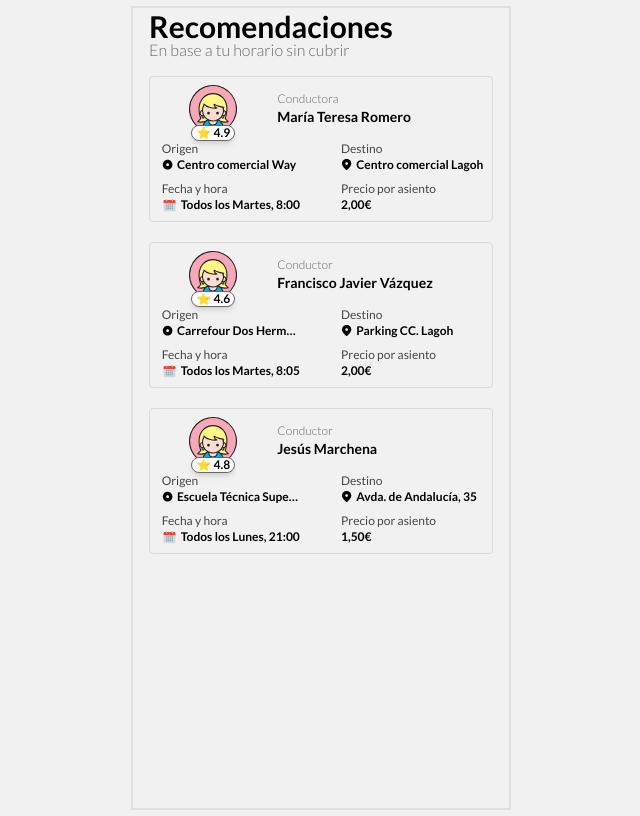
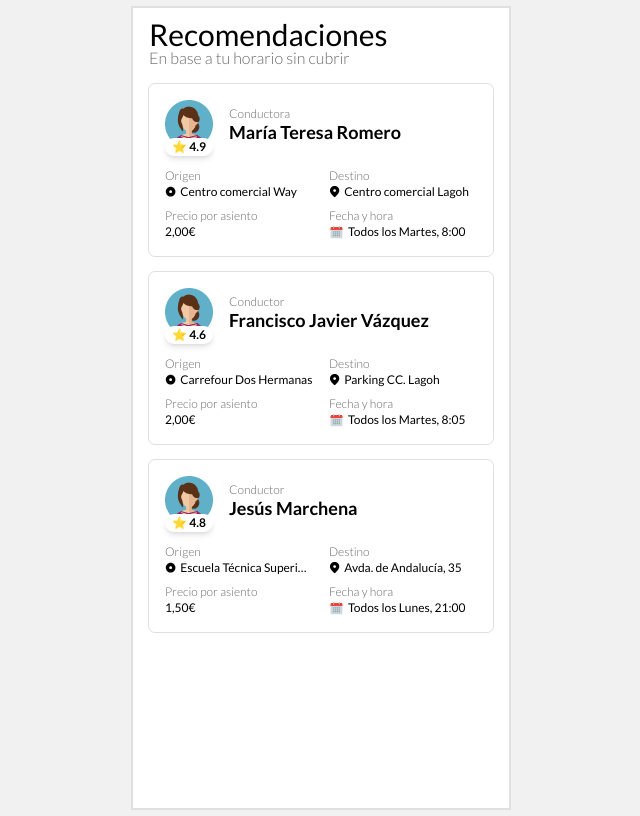
Before and after one commit to ISPP-Grupo5/BugaLink, a Next.js app in the folder bugalink-frontend/: page /recommendations in a window 1280 px wide. Shown: the whole page, without its empty margins (319-959 px from the left). Built offline with nearby package versions, Linux system fonts and the light colour scheme.

Commit message:
feat: add pending requests route, overall refactor

```diff
--- /dev/null
+++ b/bugalink-frontend/components/avatarWithRating/index.tsx
@@ -0,0 +1,10 @@
+export default function AvatarWithRating({ avatar, rating }) {
+  return (
+    <div className="relative">
+      <img src={avatar}></img>
+      <div className="absolute -bottom-2 right-0 left-0 rounded-full shadow-md text-xs text-center font-semibold py-[0.05rem] bg-white">
+        <p>⭐️ {rating}</p>
+      </div>
+    </div>
+  );
+}
--- a/bugalink-frontend/components/buttons/Back/index.tsx
+++ b/bugalink-frontend/components/buttons/Back/index.tsx
@@ -35,7 +35,8 @@ export function BackButtonText({ text, className = '' }: Params) {
   return (
     <div
       className={
-        'sticky flex flex-row bg-white w-full z-50 px-4 py-3 ' + className
+        'sticky top-0 flex flex-row bg-white w-full z-50 px-4 pt-5 pb-4 ' +
+        className
       }
     >
       <button
@@ -56,7 +57,7 @@ export function BackButtonText({ text, className = '' }: Params) {
             d="M10 19l-7-7m0 0l7-7m-7 7h18"
           />
         </svg>
-        <span className="font-semibold text-2xl">{text}</span>
+        <span className="text-2xl">{text}</span>
       </button>
     </div>
   );
--- a/bugalink-frontend/components/cards/recommendation/index.tsx
+++ b/bugalink-frontend/components/cards/recommendation/index.tsx
@@ -1,70 +1,71 @@
-import React from 'react';
-import Avatar from '/public/assets/avatar.svg';
+import AvatarWithRating from '../../avatarWithRating';
+import Calendar from '/public/assets/calendar.svg';
 import MapPin from '/public/assets/map-pin.svg';
 import OrigenPin from '/public/assets/origen-pin.svg';
-import Calendar from '/public/assets/calendar.svg';
 
 export default function TripCard({
   type,
   rating,
   name,
   avatar,
+  gender,
   origin,
   destination,
   date,
   price,
+  className = '',
 }) {
+  const isDriver = type === 'driver';
+  const isMale = gender === 'M';
+
+  // Role depending on isDriver and gender
+  const role = isDriver
+    ? isMale
+      ? 'Conductor'
+      : 'Conductora'
+    : isMale
+    ? 'Pasajero'
+    : 'Pasajera';
+
   return (
-    <div className="card border-border-color border-solid border rounded mb-5 pb-2 w-11/12">
-      <div className="grid grid-cols-3 gap-x-10 items-center">
-        <div className="grid place-items-center mt-2 justify-end relative">
-          {/* <img src={avatar} /> */}
-          <Avatar />
-          <button
-            className="flex items-center justify-center border-gray border-solid border rounded-full
-            shadow-md text-black font-lato font-semibold text-xs bg-white relative -mt-2 w-11 h-4"
-          >
-            ⭐ {rating}
-          </button>
-        </div>
-        <span className="font-lato font-thin text-xs text-gray col-span-2">
-          {type}
-          <p className="font-lato font-bold text-sm text-black">{name}</p>
-        </span>
-      </div>
-      <div className="grid grid-cols-2 gap-x-10 gap-y-0 grid-rows-2 mb-2">
-        <span className="font-lato text-xs text-dark-grey ml-3">Origen</span>
-        <span className="font-lato text-xs text-dark-grey mr-2">Destino</span>
-        <span className=" flex items-center font-lato font-bold text-xs ml-3">
-          <span>
-            <OrigenPin />
-          </span>
-          <span className="truncate ml-1">{origin}</span>
-        </span>
-        <span className="flex items-center font-lato font-bold text-xs mr-2">
-          <span>
-            <MapPin />
-          </span>
-          <span className="truncate ml-1">{destination}</span>
-        </span>
-      </div>
-      <div className="grid grid-cols-2 gap-x-10 gap-y-0 grid-rows-2">
-        <span className="font-lato text-xs text-dark-grey ml-3">
-          Fecha y hora
-        </span>
-        <span className="font-lato text-xs text-dark-grey mr-2">
-          Precio por asiento
-        </span>
-        <span className="flex items-center font-lato font-bold text-xs ml-3 truncate">
-          <span>
-            <Calendar />
-          </span>
-          <span className="truncate ml-1">{date}</span>
-        </span>
-        <span className="font-lato font-bold text-xs mr-2 truncate">
-          {price}
-        </span>
+    <div
+      className={
+        'grid grid-cols-2 grid-rows-4 gap-y-2 gap-x-4 w-full p-4 pt-1 ' +
+        className
+      }
+    >
+      <span className="flex col-span-2 row-span-2 items-center space-x-4">
+        <AvatarWithRating avatar={avatar} rating={rating} />
+        <Entry title={role}>
+          <p className="text-lg font-semibold leading-5">{name}</p>
+        </Entry>
+      </span>
+      <Entry title="Origen">
+        <OrigenPin className="flex-none" />
+        <p className="truncate">{origin}</p>
+      </Entry>
+      <Entry title="Destino">
+        <MapPin />
+        <p className="truncate">{destination}</p>
+      </Entry>
+      <Entry title="Precio por asiento">
+        {price.toLocaleString('es-ES', { style: 'currency', currency: 'EUR' })}
+      </Entry>
+      <Entry title="Fecha y hora">
+        <Calendar />
+        <p className="truncate">{date}</p>
+      </Entry>
+    </div>
+  );
+}
+
+const Entry = ({ children, title }) => {
+  return (
+    <div className="flex flex-col leading-4">
+      <p className="font-thin text-xs text-gray">{title}</p>
+      <div className="flex flex-row space-x-1 items-center font-medium text-xs ">
+        {children}
       </div>
     </div>
   );
-}
+};
--- /dev/null
+++ b/bugalink-frontend/components/cards/request/index.tsx
@@ -0,0 +1,48 @@
+import TripCard from '../recommendation';
+
+export default function RequestCard({
+  type,
+  passengerType,
+  rating,
+  name,
+  avatar,
+  gender,
+  origin,
+  destination,
+  price,
+  date,
+  className = '',
+}) {
+  const isRecurring = passengerType === 'recurring';
+
+  return (
+    <div
+      className={
+        'flex flex-col w-full bg-white outline outline-1 outline-light-gray rounded-lg ' +
+        className
+      }
+    >
+      <p
+        className={`w-full px-4 text-xl py-2 mb-2 rounded-t-lg ${
+          isRecurring
+            ? 'bg-light-turquoise text-white'
+            : 'bg-lightGray text-black'
+        }`}
+      >
+        Viaje {isRecurring ? 'recurrente' : 'único'}
+      </p>
+      <TripCard
+        className="-my-2"
+        type={type}
+        rating={rating}
+        name={name}
+        avatar={avatar}
+        gender={gender}
+        origin={origin}
+        destination={destination}
+        date={date}
+        price={price}
+      />
+    </div>
+  );
+}
--- a/bugalink-frontend/pages/recommendations.tsx
+++ b/bugalink-frontend/pages/recommendations.tsx
@@ -1,31 +1,35 @@
 import TripCard from '../components/cards/recommendation';
+import AnimatedLayout from '../components/layouts/animated';
 
 const trips = [
   {
-    tipo: 'Conductora',
+    tipo: 'driver',
     valoracion: '4.9',
     name: 'María Teresa Romero',
-    avatar: '../../public/assets/avatar.svg',
+    gender: 'F',
+    avatar: '/assets/avatar.png',
     origin: 'Centro comercial Way',
     destination: 'Centro comercial Lagoh',
     date: 'Todos los Martes, 8:00',
     price: '2,00€',
   },
   {
-    tipo: 'Conductor',
+    tipo: 'driver',
     valoracion: '4.6',
     name: 'Francisco Javier Vázquez',
-    avatar: '../../public/assets/avatar.svg',
+    gender: 'M',
+    avatar: '/assets/avatar.png',
     origin: 'Carrefour Dos Hermanas',
     destination: 'Parking CC. Lagoh',
     date: 'Todos los Martes, 8:05',
     price: '2,00€',
   },
   {
-    tipo: 'Conductor',
+    tipo: 'driver',
     valoracion: '4.8',
     name: 'Jesús Marchena',
-    avatar: '../../public/assets/avatar.svg',
+    gender: 'M',
+    avatar: '/assets/avatar.png',
     origin: 'Escuela Técnica Superior de Ingeniería Informática',
     destination: 'Avda. de Andalucía, 35',
     date: 'Todos los Lunes, 21:00',
@@ -35,28 +39,28 @@ const trips = [
 
 export default function TripList() {
   return (
-    <>
-      <div className="ml-4">
-        <p className="font-lato font-semibold text-3xl">Recomendaciones</p>
-        <p className="font-lato font-thin text-base text-gray mb-5 leading-3">
-          En base a tu horario sin cubrir
-        </p>
-      </div>
-      <div className="trip-list grid justify-items-center">
+    <AnimatedLayout className="px-4 pt-2 bg-white">
+      <p className="font-medium text-3xl">Recomendaciones</p>
+      <p className="font-thin text-base text-gray mb-5 leading-3">
+        En base a tu horario sin cubrir
+      </p>
+      <div className="flex flex-col space-y-4">
         {trips.map((trip) => (
           <TripCard
             key={trip.name}
             type={trip.tipo}
             rating={trip.valoracion}
             name={trip.name}
+            gender={trip.gender}
             avatar={trip.avatar}
             origin={trip.origin}
             destination={trip.destination}
             date={trip.date}
             price={trip.price}
+            className="bg-white rounded-md outline outline-1 outline-light-gray"
           />
         ))}
       </div>
-    </>
+    </AnimatedLayout>
   );
 }
--- a/bugalink-frontend/pages/request/[id]/accept.tsx
+++ b/bugalink-frontend/pages/request/[id]/accept.tsx
@@ -32,7 +32,7 @@ export default function AcceptRequest() {
         {/* Details */}
         <div className="py-2 mt-4">
           <hr className="mt-3 mb-3 w-full text-border-color" />
-          <p className="font-lato font-bold text-xl">Detalles del viaje</p>
+          <p className="font-bold text-xl">Detalles del viaje</p>
         </div>
         {/* Map preview */}
         <MapPreview />
--- /dev/null
+++ b/bugalink-frontend/pages/users/[id]/requests/pending/index.tsx
@@ -0,0 +1,72 @@
+import { BackButtonText } from '../../../../../components/buttons/Back';
+import RequestCard from '../../../../../components/cards/request';
+import AnimatedLayout from '../../../../../components/layouts/animated';
+
+// TODO: Remove this mock data and fetch it from the API
+const requests = [
+  {
+    type: 'passenger',
+    passengerType: 'recurring',
+    name: 'María Teresa Romero',
+    rating: 4.9,
+    gender: 'F',
+    origin: 'Centro comercial Way',
+    destination: 'Centro comercial Lagoh',
+    price: 2.0,
+    date: 'Cada Lunes, Martes y Viernes, 8:00',
+    avatar: '/assets/avatar.png',
+    hash: 1,
+  },
+  {
+    type: 'passenger',
+    passengerType: 'single',
+    name: 'Jesús Marchena',
+    rating: 4.2,
+    gender: 'M',
+    origin:
+      'Escuela Técnica Superior de Ingeniería Informática (ETSII), Sevilla',
+    destination: 'Avda. de Andalucía, 35',
+    price: 2.5,
+    date: 'Lunes 26 de febrero, 14:30',
+    avatar: '/assets/avatar.png',
+    hash: 2,
+  },
+  {
+    type: 'passenger',
+    passengerType: 'single',
+    name: 'Susana Oria',
+    rating: 4.2,
+    gender: 'F',
+    origin: 'Centro comercial Way',
+    destination: 'Avda. de Andalucía, 35',
+    price: 1.0,
+    date: 'Martes 27 de febrero, 14:30',
+    avatar: '/assets/avatar.png',
+    hash: 3,
+  },
+];
+
+export default function PendingRequests() {
+  return (
+    <AnimatedLayout className="bg-white">
+      <BackButtonText text={'Solicitudes pendientes'} />
+      <div className="mx-6 space-y-4">
+        {requests.map((request) => (
+          <RequestCard
+            key={request.hash}
+            type={request.type}
+            passengerType={request.passengerType}
+            name={request.name}
+            rating={request.rating}
+            gender={request.gender}
+            origin={request.origin}
+            destination={request.destination}
+            price={request.price}
+            date={request.date}
+            avatar={request.avatar}
+          />
+        ))}
+      </div>
+    </AnimatedLayout>
+  );
+}
--- a/bugalink-frontend/styles/globals.css
+++ b/bugalink-frontend/styles/globals.css
@@ -67,7 +67,7 @@ a {
 
 @media (min-width: 415px) {
   .mobile-view {
-    max-width: 23.5rem;
+    width: 23.5rem;
     max-height: screen;
     overflow-y: scroll;
   }
--- a/bugalink-frontend/tailwind.config.js
+++ b/bugalink-frontend/tailwind.config.js
@@ -7,7 +7,6 @@ module.exports = {
       base: '#f1f1f1',
       black: '#000000',
       'light-gray': '#e0e0e0',
-
       gray: '#696969', // nice
       'dark-grey': '#464646',
       white: '#ffffff',
@@ -17,6 +16,7 @@ module.exports = {
       'red-dark': '#da0000',
       'red-button': '#ff7e7e',
       lightRed: '#FF6363',
+      'light-turquoise': '#2E9B95',
       turquoise: '#38a3a5',
       'dark-turquoise': '#287F81',
       green: '#75a538',
```
Also changed, not shown: bugalink-frontend/public/assets/avatar.png (added).
